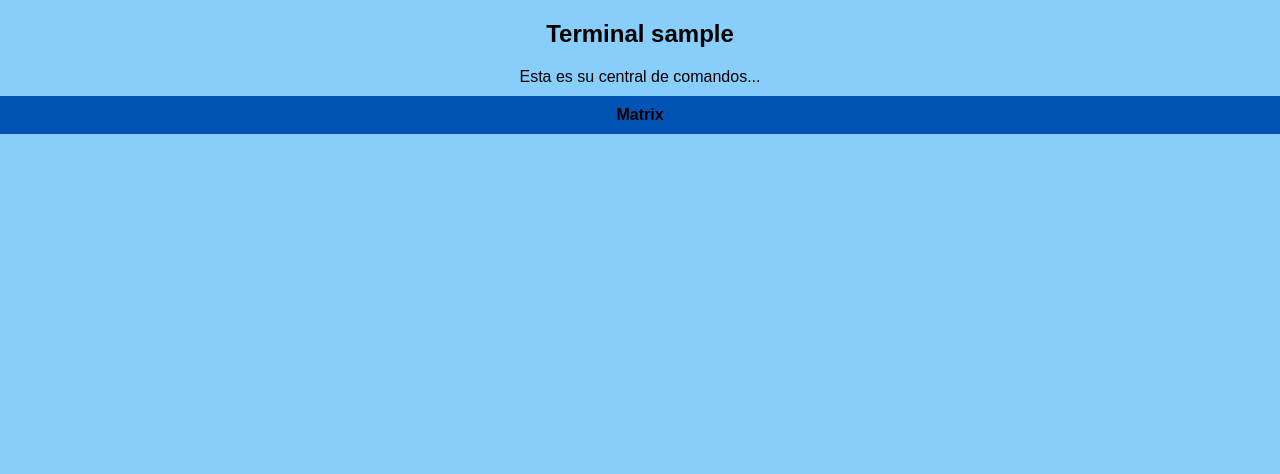
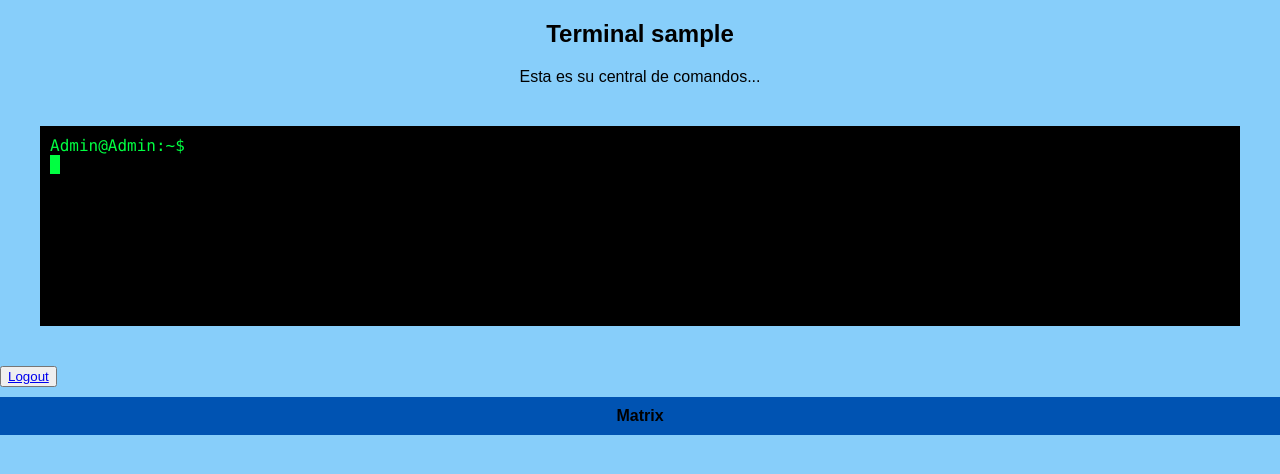
Before and after one commit to JorgeNava/Matrix, a Flask app: page /terminal in a window 1280 px wide. Shown: the part 86-560 px from the top of the page. Run offline with Flask 2, Linux system fonts and the light colour scheme; the visitor is signed in with stand-in values (Sample User, id 1).

Commit message:
completed terminal initial features and declarement

```diff
--- /dev/null
+++ b/admin.txt
@@ -0,0 +1 @@
+Primera linea
--- a/app.py
+++ b/app.py
@@ -9,6 +9,7 @@ def inicio():
 
 @app.route("/login",methods=["POST","GET"])
 def login():
+    session["usuario"]=""
     if request.method == "POST":
         session["usuario"] = request.form["txtUsuario"]
     return render_template("login.html")
--- /dev/null
+++ b/jorge.txt
@@ -0,0 +1 @@
+Primera linea
--- a/static/css/estilos.css
+++ b/static/css/estilos.css
@@ -6,12 +6,10 @@ body{
 h1{
     text-align: center;
 }
-
 #formLogin{
     width: 20%;
     margin: 20px auto;
 }
-
 footer{
     margin: 10px 0;
     padding: 10px;
@@ -19,3 +17,9 @@ footer{
     text-align: center;
     font-weight: bold;
 }
+/*Terminal.html*/
+.terminalMain{
+    display: flex;
+    justify-content: center;
+    margin: 5vh 0;
+}
--- a/static/css/js/matrixTerminal.js
+++ /dev/null
@@ -1,2 +0,0 @@
-var matrixTerminal = new Terminal()
-$(".terminalMain").append(terminal.html)
--- /dev/null
+++ b/static/js/matrixTerminal.js
@@ -0,0 +1,18 @@
+function terminalMatrix() {
+    var matrixTerminal = new Terminal()
+
+    defineMatrix(matrixTerminal)
+
+    $(".terminalMain").append(matrixTerminal.html)
+    matrixTerminal.input("Admin@Admin:~$ ", function (comando) {
+        matrixTerminal.print(comando)
+        //Proceso de recibir comandos
+        //Comunicar con Python para abrir archivos y operarlos
+        //Interpretar y operar en base a comandos, OWR archivos del usuario
+    })
+}
+function defineMatrix(matrixTerminal) {
+    matrixTerminal.setHeight("200px")
+    matrixTerminal.setWidth('1200px')
+    matrixTerminal.setTextColor("#00FF41")
+}
--- a/templates/base.html
+++ b/templates/base.html
@@ -4,17 +4,10 @@
     <meta charset="UTF-8">
     <meta name="viewport" content="width=device-width, initial-scale=1.0">
     <link rel="stylesheet" href="{{url_for('static',filename='css/estilos.css')}}">
+    <script src="https://ajax.googleapis.com/ajax/libs/jquery/3.5.1/jquery.min.js"></script>
     <title>{%block titulo%}{%endblock%}</title>
     <script src="{{url_for('static',filename='js/terminal.js')}}"></script>
-        <script>
-            $(document).ready(function(){
-                var matrixTerminal = new Terminal()
-                matrixTerminal.setHeight("200px")
-                matrixTerminal.setWidth('600px')
-                $(".terminalMain").append(matrixTerminal.html)
-                matrixTerminal.print('Hello, world!')
-            });
-        </script>
+    <script src="{{url_for('static',filename='js/matrixTerminal.js')}}"></script>
 </head>
 <body>
     <header>
--- a/templates/login.html
+++ b/templates/login.html
@@ -14,7 +14,7 @@
             <p>
                 <input type="password" name="txtpwd" placeholder="Contraseña">
             </p>
-            <button type="submit"><a href="/terminal">Enviar</a></button>
+            <button type="submit"><a href="/terminal">Enviar </a></button>
         </fieldset>
     </form>
 {%endblock%}
--- a/templates/terminal.html
+++ b/templates/terminal.html
@@ -6,4 +6,10 @@
         <div class="terminalMain">
 
         </div>
+        <button><a href="/login">Logout</a></button>
+        <script>
+            $(document).ready(function(){
+                terminalMatrix()
+            });
+    </script>
 {%endblock%}
```
Also changed, not shown: static/js/terminal.js (renamed from static/css/js/terminal.js).
